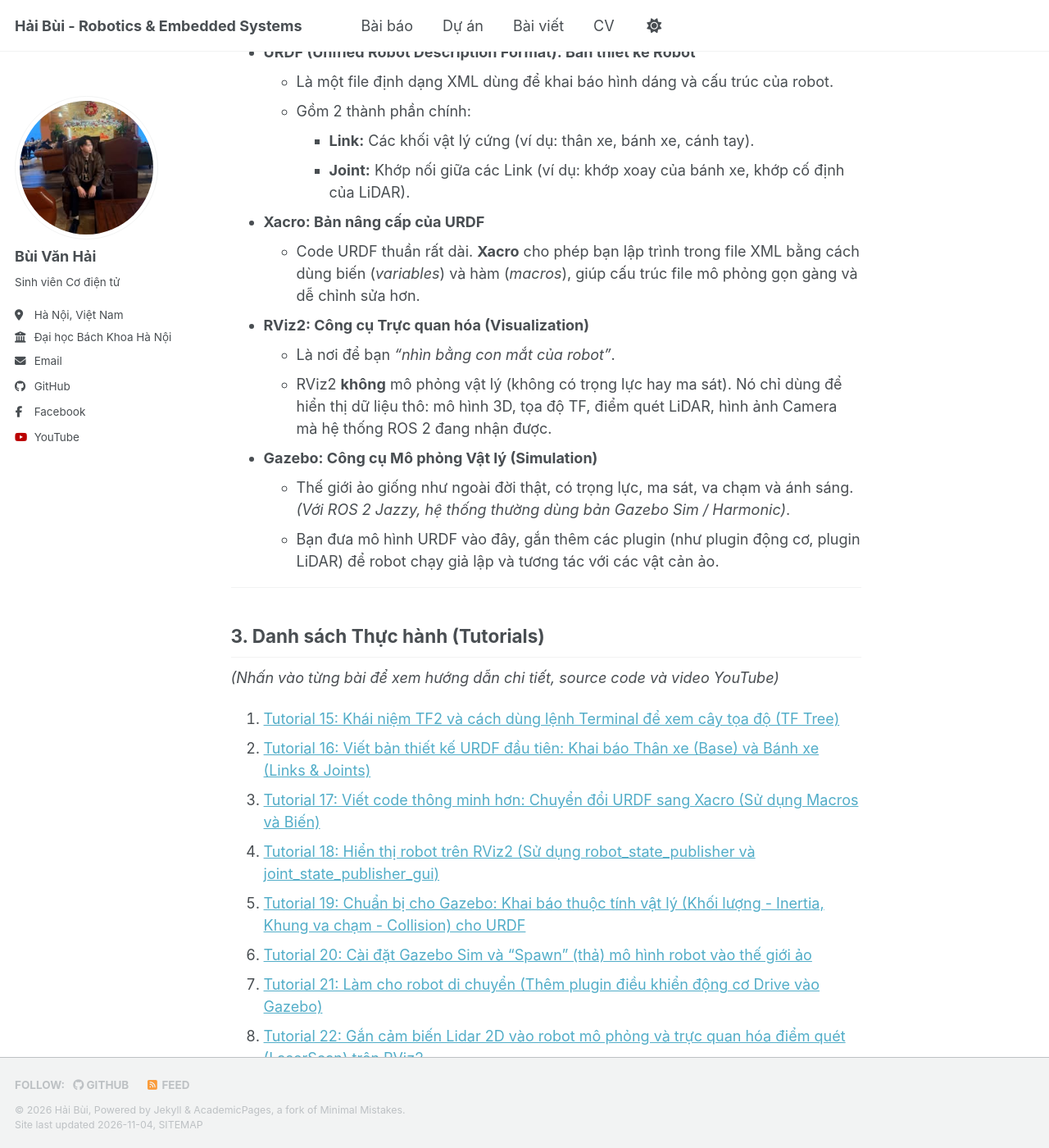
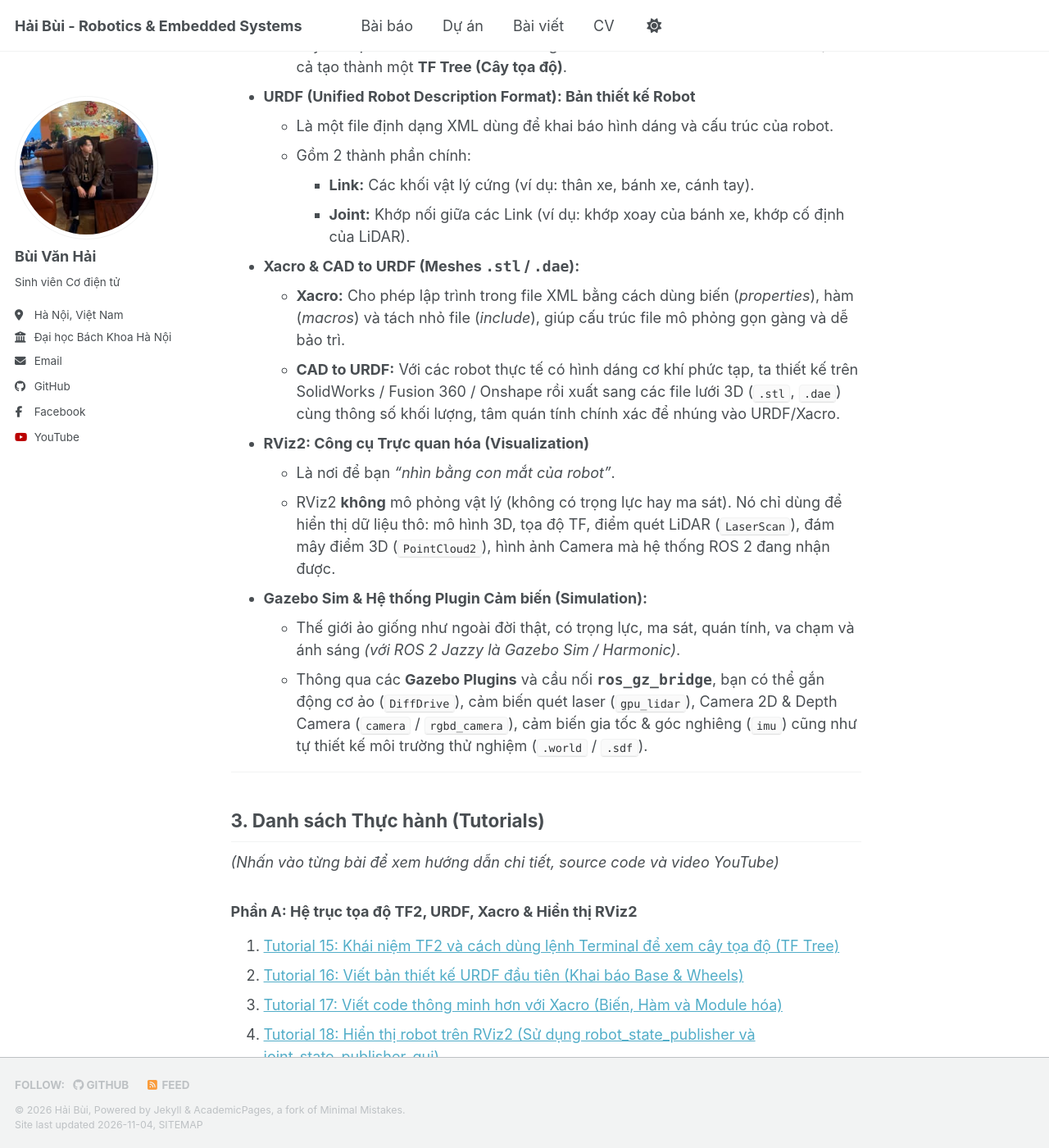
Before and after one commit to haibui-robotics/haibui-robotics.github.io, a Jekyll site: the page built from _posts/2026-11-03-mo-phong-robot-ros2.md, in a window 1280 px wide and 1400 px high, scrolled down 798 px. Shown: the whole window at 82% size. Built offline with Jekyll 4.4.1, drawn with Linux system fonts in a browser that asks for light colours; a script bundle is joined from its source files by our own code; a style sheet for code colours, icons or effects is not loaded; some of the changed text lies outside the part shown.

Commit message:
Expand Simulation tutorials (Depth Cam, IMU, CAD to URDF, Custom World) and renumber tutorials 1-44

```diff
--- a/_posts/2026-11-03-mo-phong-robot-ros2.md
+++ b/_posts/2026-11-03-mo-phong-robot-ros2.md
@@ -7,25 +7,26 @@ tags:
   - Simulation
   - URDF
   - Xacro
+  - CAD to URDF
   - TF2
   - RViz2
   - Gazebo
 ---
 
-Bài viết giới thiệu nền tảng mô phỏng Robot trong ROS 2: từ thiết kế cấu trúc 3D (`URDF`/`Xacro`), quản lý hệ trục tọa độ (`TF2`), trực quan hóa dữ liệu (`RViz2`) cho đến mô phỏng vật lý trong môi trường ảo (`Gazebo Sim`).
+Bài viết giới thiệu nền tảng mô phỏng Robot toàn diện trong ROS 2: từ thiết kế cấu trúc 3D (`URDF`/`Xacro`), chuyển đổi bản vẽ cơ khí 3D (`CAD to URDF`), quản lý hệ trục tọa độ (`TF2`), trực quan hóa dữ liệu (`RViz2`) cho đến mô phỏng vật lý và cảm biến (`LiDAR`, `Camera`, `Depth Camera`, `IMU`) trong môi trường ảo (`Gazebo Sim`).
 
 ---
 
 ## 1. Mục tiêu
 
-Học cách xây dựng mô hình 3D của robot, trực quan hóa dữ liệu cảm biến và đưa robot vào môi trường vật lý ảo để kiểm thử thuật toán điều khiển trước khi mang xuống chạy trên phần cứng thực tế.
+Học cách xây dựng mô hình 3D của robot (từ các khối hình học cơ bản đến xuất từ phần mềm CAD như SolidWorks/Fusion 360), tích hợp đầy đủ hệ thống cảm biến ảo (LiDAR, Camera, IMU), trực quan hóa dữ liệu trên RViz2 và đưa robot vào môi trường vật lý ảo Gazebo để kiểm thử thuật toán trước khi chạy trên phần cứng thực tế.
 
 ---
 
 ## 2. Các khái niệm cốt lõi (Kiến thức cần học)
 
 * **TF2 (Transform): Hệ trục tọa độ**
-  * Mỗi bộ phận trên robot (tâm robot, bánh xe, cảm biến LiDAR, camera) đều có một hệ trục tọa độ riêng.
+  * Mỗi bộ phận trên robot (tâm robot, bánh xe, cảm biến LiDAR, camera, IMU) đều có một hệ trục tọa độ riêng.
   * TF giúp ROS 2 tính toán khoảng cách và góc xoay tương đối giữa các bộ phận này *(Ví dụ: tính chính xác LiDAR đang nằm cách tâm bánh xe bao nhiêu cm)*. Tất cả tạo thành một **TF Tree (Cây tọa độ)**.
 
 * **URDF (Unified Robot Description Format): Bản thiết kế Robot**
@@ -34,16 +35,17 @@ Học cách xây dựng mô hình 3D của robot, trực quan hóa dữ liệu c
     * **Link:** Các khối vật lý cứng (ví dụ: thân xe, bánh xe, cánh tay).
     * **Joint:** Khớp nối giữa các Link (ví dụ: khớp xoay của bánh xe, khớp cố định của LiDAR).
 
-* **Xacro: Bản nâng cấp của URDF**
-  * Code URDF thuần rất dài. **Xacro** cho phép bạn lập trình trong file XML bằng cách dùng biến (*variables*) và hàm (*macros*), giúp cấu trúc file mô phỏng gọn gàng và dễ chỉnh sửa hơn.
+* **Xacro & CAD to URDF (Meshes `.stl` / `.dae`):**
+  * **Xacro:** Cho phép lập trình trong file XML bằng cách dùng biến (*properties*), hàm (*macros*) và tách nhỏ file (*include*), giúp cấu trúc file mô phỏng gọn gàng và dễ bảo trì.
+  * **CAD to URDF:** Với các robot thực tế có hình dáng cơ khí phức tạp, ta thiết kế trên SolidWorks / Fusion 360 / Onshape rồi xuất sang các file lưới 3D (`.stl`, `.dae`) cùng thông số khối lượng, tâm quán tính chính xác để nhúng vào URDF/Xacro.
 
 * **RViz2: Công cụ Trực quan hóa (Visualization)**
   * Là nơi để bạn *"nhìn bằng con mắt của robot"*.
-  * RViz2 **không** mô phỏng vật lý (không có trọng lực hay ma sát). Nó chỉ dùng để hiển thị dữ liệu thô: mô hình 3D, tọa độ TF, điểm quét LiDAR, hình ảnh Camera mà hệ thống ROS 2 đang nhận được.
+  * RViz2 **không** mô phỏng vật lý (không có trọng lực hay ma sát). Nó chỉ dùng để hiển thị dữ liệu thô: mô hình 3D, tọa độ TF, điểm quét LiDAR (`LaserScan`), đám mây điểm 3D (`PointCloud2`), hình ảnh Camera mà hệ thống ROS 2 đang nhận được.
 
-* **Gazebo: Công cụ Mô phỏng Vật lý (Simulation)**
-  * Thế giới ảo giống như ngoài đời thật, có trọng lực, ma sát, va chạm và ánh sáng. *(Với ROS 2 Jazzy, hệ thống thường dùng bản Gazebo Sim / Harmonic)*.
-  * Bạn đưa mô hình URDF vào đây, gắn thêm các plugin (như plugin động cơ, plugin LiDAR) để robot chạy giả lập và tương tác với các vật cản ảo.
+* **Gazebo Sim & Hệ thống Plugin Cảm biến (Simulation):**
+  * Thế giới ảo giống như ngoài đời thật, có trọng lực, ma sát, quán tính, va chạm và ánh sáng *(với ROS 2 Jazzy là Gazebo Sim / Harmonic)*.
+  * Thông qua các **Gazebo Plugins** và cầu nối **`ros_gz_bridge`**, bạn có thể gắn động cơ ảo (`DiffDrive`), cảm biến quét laser (`gpu_lidar`), Camera 2D & Depth Camera (`camera` / `rgbd_camera`), cảm biến gia tốc & góc nghiêng (`imu`) cũng như tự thiết kế môi trường thử nghiệm (`.world` / `.sdf`).
 
 ---
 
@@ -51,12 +53,23 @@ Học cách xây dựng mô hình 3D của robot, trực quan hóa dữ liệu c
 
 *(Nhấn vào từng bài để xem hướng dẫn chi tiết, source code và video YouTube)*
 
+### Phần A: Hệ trục tọa độ TF2, URDF, Xacro & Hiển thị RViz2
 1. [Tutorial 15: Khái niệm TF2 và cách dùng lệnh Terminal để xem cây tọa độ (TF Tree)](/posts/2026/11/ros2-tutorial-15/)
-2. [Tutorial 16: Viết bản thiết kế URDF đầu tiên: Khai báo Thân xe (Base) và Bánh xe (Links & Joints)](/posts/2026/11/ros2-tutorial-16/)
-3. [Tutorial 17: Viết code thông minh hơn: Chuyển đổi URDF sang Xacro (Sử dụng Macros và Biến)](/posts/2026/11/ros2-tutorial-17/)
+2. [Tutorial 16: Viết bản thiết kế URDF đầu tiên (Khai báo Base & Wheels)](/posts/2026/11/ros2-tutorial-16/)
+3. [Tutorial 17: Viết code thông minh hơn với Xacro (Biến, Hàm và Module hóa)](/posts/2026/11/ros2-tutorial-17/)
 4. [Tutorial 18: Hiển thị robot trên RViz2 (Sử dụng robot_state_publisher và joint_state_publisher_gui)](/posts/2026/11/ros2-tutorial-18/)
-5. [Tutorial 19: Chuẩn bị cho Gazebo: Khai báo thuộc tính vật lý (Khối lượng - Inertia, Khung va chạm - Collision) cho URDF](/posts/2026/11/ros2-tutorial-19/)
-6. [Tutorial 20: Cài đặt Gazebo Sim và "Spawn" (thả) mô hình robot vào thế giới ảo](/posts/2026/11/ros2-tutorial-20/)
-7. [Tutorial 21: Làm cho robot di chuyển (Thêm plugin điều khiển động cơ Drive vào Gazebo)](/posts/2026/11/ros2-tutorial-21/)
-8. [Tutorial 22: Gắn cảm biến Lidar 2D vào robot mô phỏng và trực quan hóa điểm quét (LaserScan) trên RViz2](/posts/2026/11/ros2-tutorial-22/)
-9. [Tutorial 23: Gắn cảm biến Camera (hoặc Depth Camera) và xem hình ảnh trực tiếp](/posts/2026/11/ros2-tutorial-23/)
+
+### Phần B: Đưa Robot vào môi trường vật lý Gazebo Sim
+5. [Tutorial 19: Chuẩn bị cho Gazebo: Khai báo thuộc tính vật lý (Khối lượng - Inertia & Khung va chạm - Collision)](/posts/2026/11/ros2-tutorial-19/)
+6. [Tutorial 20: Cài đặt Gazebo Sim, World và "Spawn" (thả) robot vào thế giới ảo](/posts/2026/11/ros2-tutorial-20/)
+7. [Tutorial 21: Làm cho robot di chuyển trong Gazebo (Plugins & ros_gz_bridge)](/posts/2026/11/ros2-tutorial-21/)
+
+### Phần C: Tích hợp Cảm biến ảo (LiDAR, Camera, Depth Camera, IMU)
+8. [Tutorial 22: Gắn cảm biến LiDAR 2D vào Gazebo và hiển thị trên RViz2](/posts/2026/11/ros2-tutorial-22/)
+9. [Tutorial 23: Gắn cảm biến Camera 2D và bí ẩn của "Optical Frame"](/posts/2026/11/ros2-tutorial-23/)
+10. [Tutorial 24: Gắn cảm biến Depth Camera (RGB-D) và hiển thị đám mây điểm 3D (PointCloud2) trên RViz2](/posts/2026/11/ros2-tutorial-24/)
+11. [Tutorial 25: Gắn cảm biến IMU (Gia tốc & Con quay hồi chuyển) vào Gazebo và đọc dữ liệu trên ROS 2](/posts/2026/11/ros2-tutorial-25/)
+
+### Phần D: Nâng cao – Chuyển đổi CAD sang URDF & Thiết kế World tùy chỉnh
+12. [Tutorial 26: Từ CAD sang URDF: Xuất mô hình 3D từ SolidWorks / Fusion 360 (.stl, .dae) và tích hợp vào Xacro](/posts/2026/11/ros2-tutorial-26/)
+13. [Tutorial 27: Tự thiết kế môi trường mô phỏng (Custom World .world/.sdf) với Gazebo Building Editor](/posts/2026/11/ros2-tutorial-27/)
```
Also changed, not shown: _posts/2026-11-03-dong-hoc-odometry-ros2-control.md (+8 -9 lines), _posts/2026-11-03-mapping-va-localization-ros2.md (+9 -9 lines), _posts/2026-11-03-ros2-for-beginners.md (+0 -1 lines).
